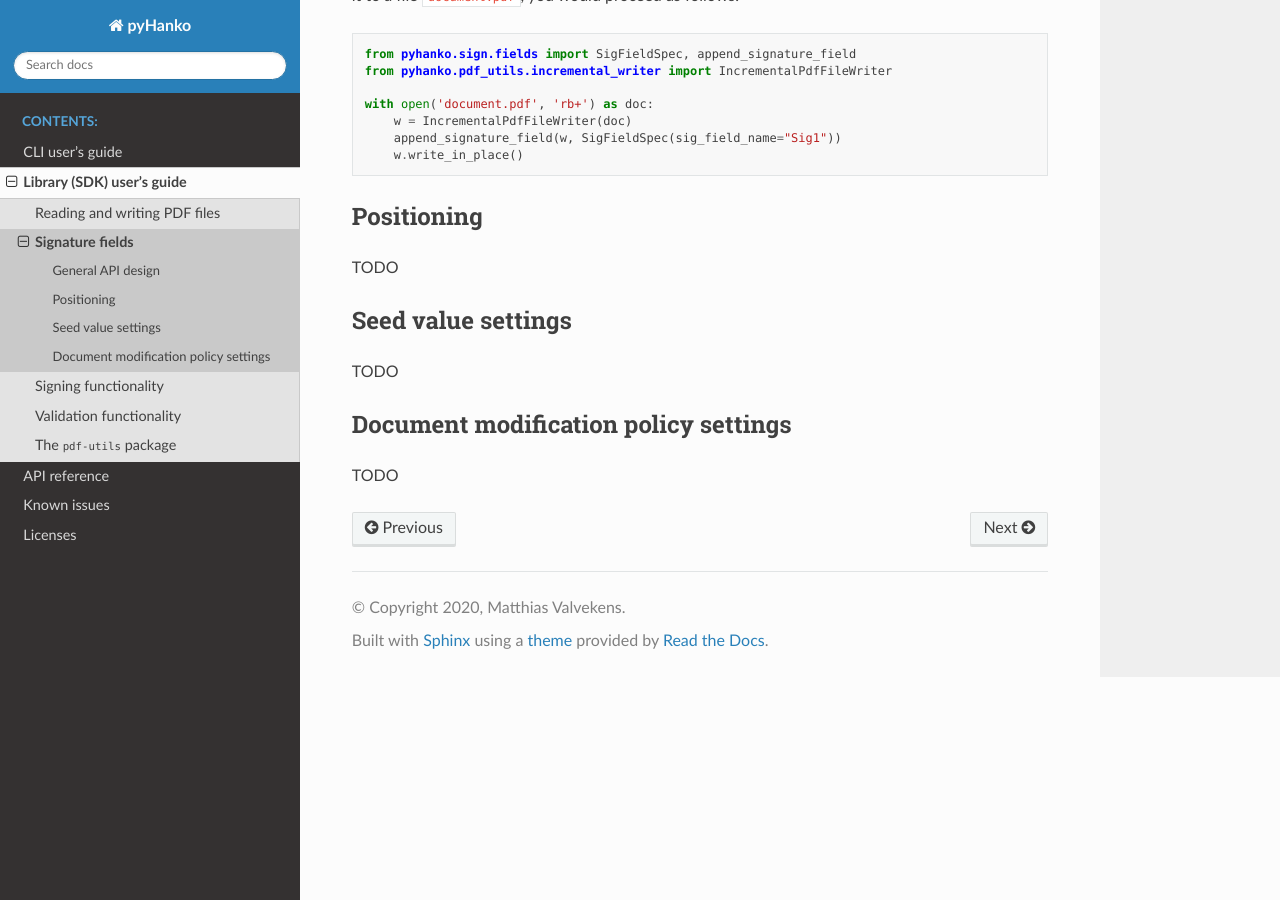
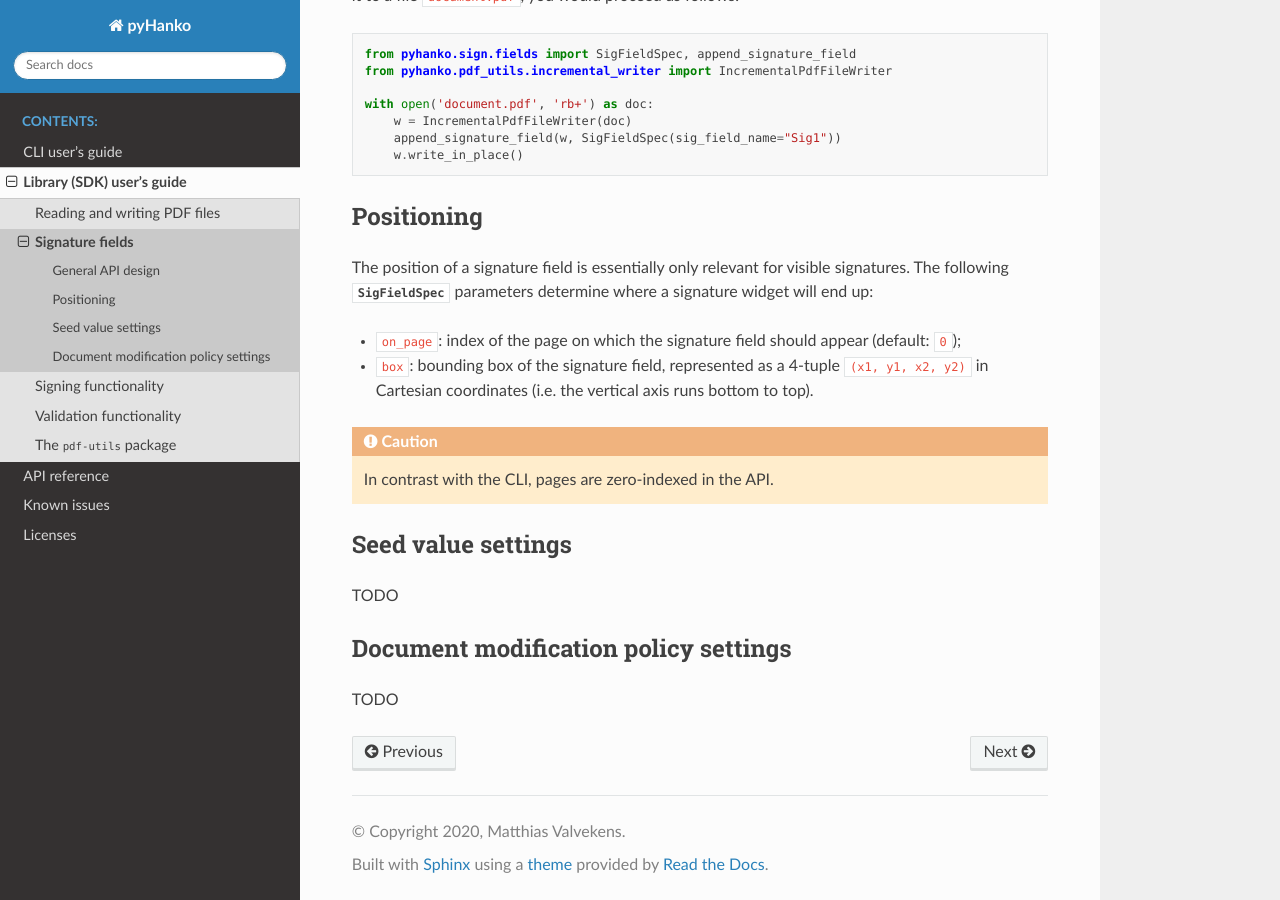
Before and after one commit to MatthiasValvekens/pyHanko, a Sphinx documentation site: the page built from docs/lib-guide/sig-fields.rst, in a window 1280 px wide and 900 px high, scrolled down 844 px. Built offline with Sphinx 7.4.7 and the Read the Docs theme 2.0.0, drawn with Linux system fonts in a browser that asks for light colours.

Commit message:
Explain positioning of signature fields

```diff
--- a/docs/lib-guide/sig-fields.rst
+++ b/docs/lib-guide/sig-fields.rst
@@ -3,6 +3,7 @@ Signature fields
 
 .. |---| unicode:: U+02014 .. em dash
    :trim:
+.. |SigFieldSpec| replace:: :class:`~.pyhanko.sign.fields.SigFieldSpec`
 
 The creation of signature fields |---| that is to say, *containers* for
 (future) signatures |---| is handled by the :mod:`.pyhanko.sign.fields` module.
@@ -60,7 +60,20 @@ as follows.
 Positioning
 -----------
 
-TODO
+The position of a signature field is essentially only relevant for visible
+signatures.
+The following |SigFieldSpec| parameters determine where a signature widget will
+end up:
+
+* ``on_page``: index of the page on which the signature field should appear
+  (default: ``0``);
+* ``box``: bounding box of the signature field, represented as a 4-tuple
+  ``(x1, y1, x2, y2)`` in Cartesian coordinates (i.e. the vertical axis runs
+  bottom to top).
+
+.. caution::
+    In contrast with the CLI, pages are zero-indexed in the API.
+
 
 
 .. _sig-field-seed-value-settings:
```
Also changed, not shown: other parts of docs/lib-guide/sig-fields.rst (+5 -6 lines).
